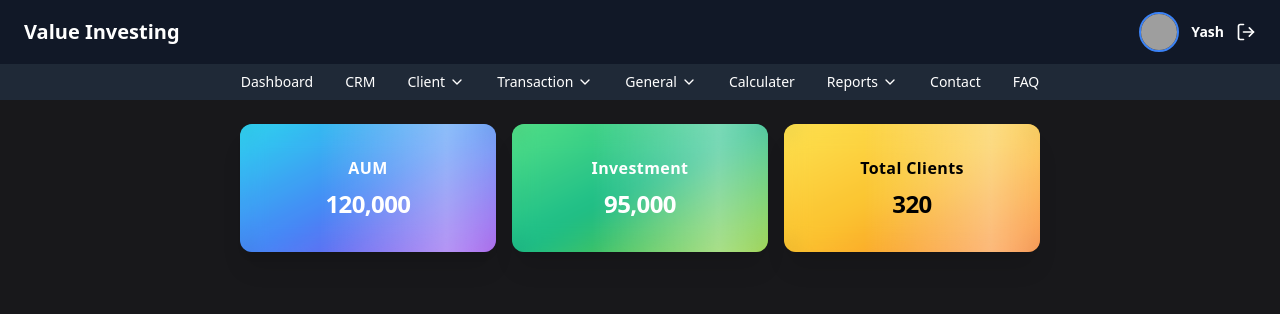
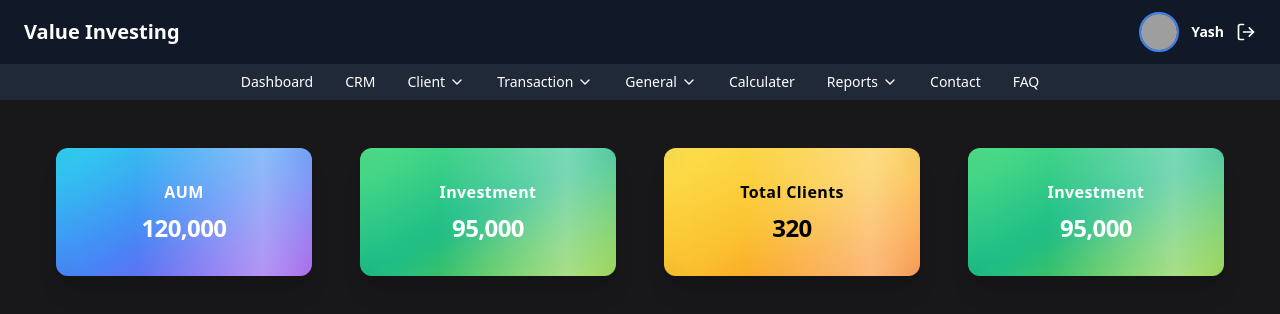
Before and after one commit to ValueInvest23/MFD, a React (Vite) app in the folder client/: page / in a window 1280 px wide. Shown: the top 314 px of the page. Built offline with nearby package versions, Linux system fonts and the light colour scheme; grey boxes are pictures that could not be loaded.

Commit message:
minor changes

```diff
--- a/client/src/components/Dashboard.jsx
+++ b/client/src/components/Dashboard.jsx
@@ -24,11 +24,18 @@ const Dashboard = () => {
             textColor: "text-black",
             shadow: "hover:shadow-amber-300/40",
         },
+        {
+            name: "Investment",
+            amount: 95000,
+            gradient: "from-green-400 via-emerald-500 to-lime-500",
+            textColor: "text-white",
+            shadow: "hover:shadow-emerald-400/40",
+        },
     ];
 
     return (
-        <div className="bg-zinc-900 min-h-screen w-full pt-6 px-4 text-white">
-            <div className="flex flex-wrap justify-center gap-4">
+        <div className="bg-zinc-900 min-h-screen w-full pt-12 px-4 text-white ">
+            <div className="flex flex-wrap justify-center gap-12">
                 {data.map((item, index) => (
                     <div
                         key={index}
--- a/client/src/components/Navbar.jsx
+++ b/client/src/components/Navbar.jsx
@@ -115,7 +115,7 @@ export default function Navbar() {
                 </div>
             </div>
 
-            <div className="bg-gray-800 hidden md:flex md:justify-center md:items-center md:gap-2 px-4 py-2 space-x-6">
+            <div className="bg-gray-800  hidden md:flex md:justify-center md:items-center md:gap-2 px-4 py-2 space-x-6">
                 {navItems.map((item) => (
                     <div
                         key={item.id}
@@ -140,7 +140,7 @@ export default function Navbar() {
                             )}
                         </button>
                         {item.subItems.length > 0 && openDropdown === item.id && (
-                            <div className="absolute top-full left-0 mt-1 bg-gray-700 rounded-lg shadow-lg py-2 w-48 z-50">
+                            <div className="absolute top-full  left-0 mt-1 bg-gray-700 rounded-lg shadow-lg py-2 w-48 z-50">
                                 {item.subItems.map((subItem, idx) => (
                                     <div
                                         key={idx}
```
